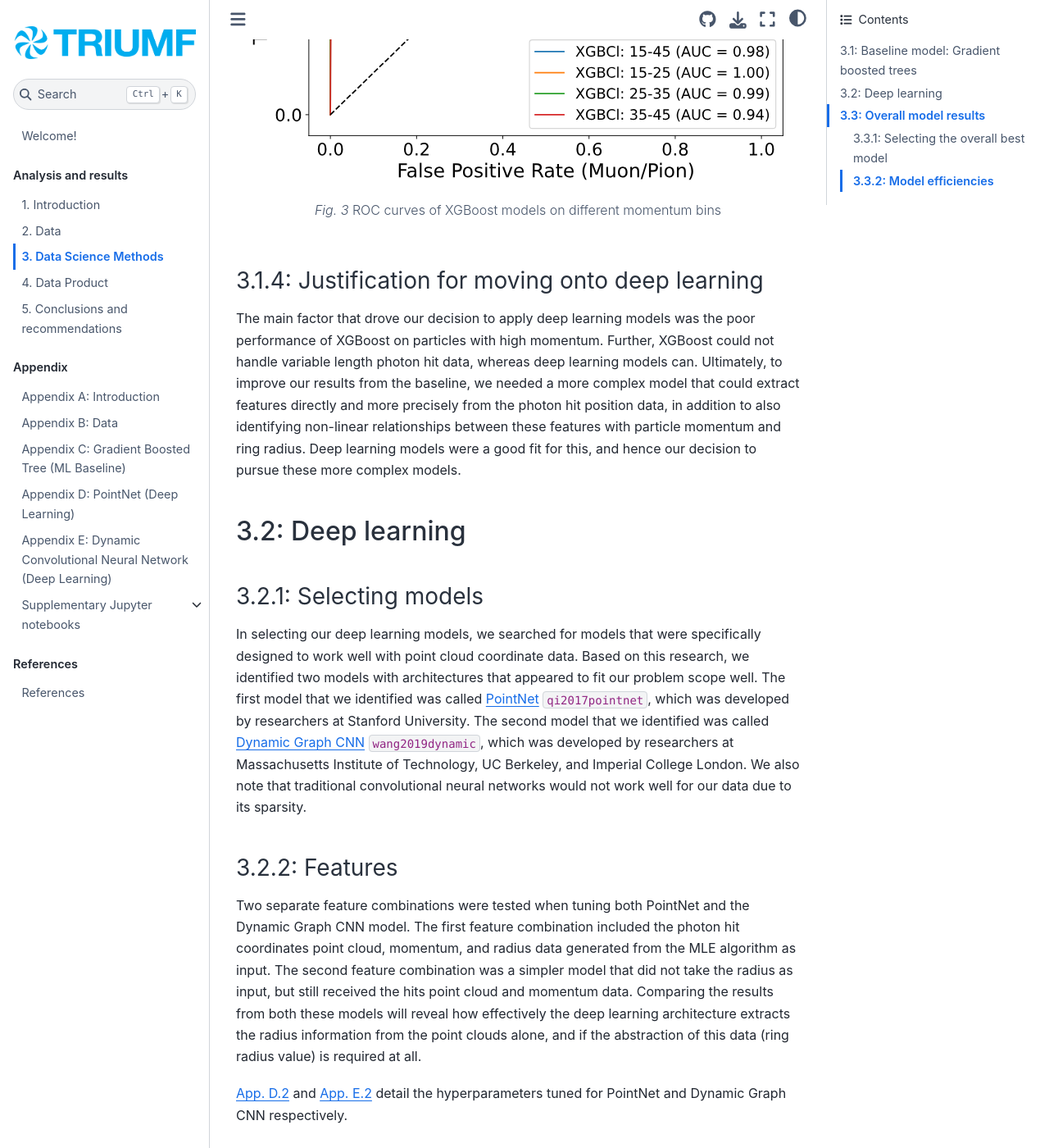
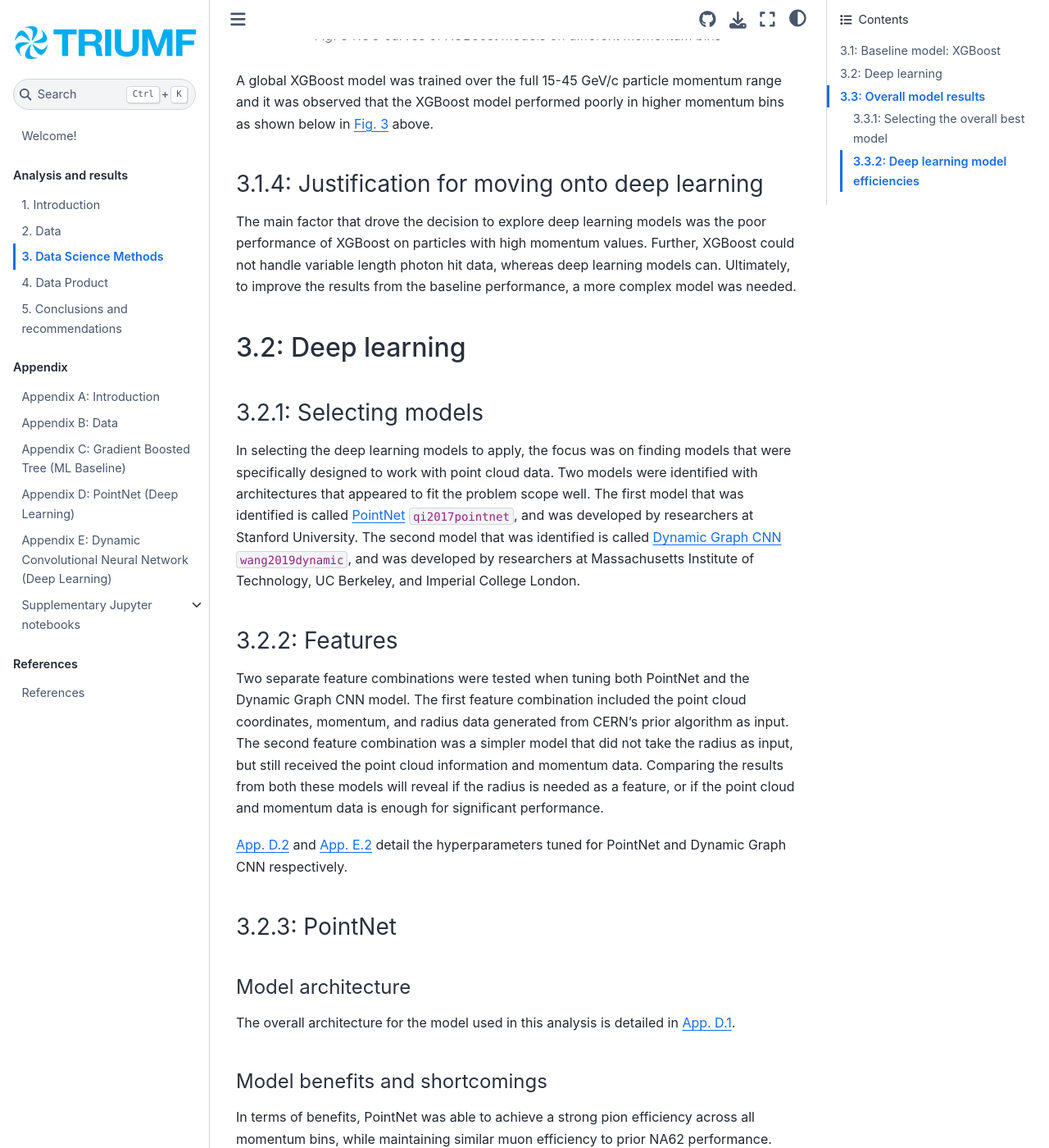
Before and after one commit to TRIUMF-Capstone2022/richai, a Jupyter Book: the page built from docs/final_report/analysis/data_science_methods.md, in a window 1280 px wide and 1400 px high, scrolled down 2338 px. Shown: the whole window at 82% size. Built offline with Jupyter Book 1.0.4 settings and Sphinx 7.4.7 and the Sphinx Book theme 1.1.4, drawn with Linux system fonts in a browser that asks for light colours; pages that are not in the unit, such as notebooks, are missing from menus; cross-references to code outside the pages are shown as plain code; some of the changed text lies outside the part shown.

Commit message:
docs: edits to final report content

````diff
--- a/docs/final_report/analysis/data_science_methods.md
+++ b/docs/final_report/analysis/data_science_methods.md
@@ -1,23 +1,20 @@
 # 3. Data Science Methods
 
-## 3.1: Baseline model: Gradient boosted trees
+## 3.1: Baseline model: XGBoost
 
 ### 3.1.1: Why we used this model
 
-XGBoost {cite}`Chen_2016` was chosen as our baseline machine learning model due to it's scalability and ease of use with tabular data.  In addition, XGBoost offers support for GPU acceleration, which was ideal in our scenario of working with a large dataset.  In general, the benefits of using XGBoost as our baseline model are discussed in {ref}`App. C.1 <appendix:ml_gbm:intro>`.
+XGBoost {cite}`Chen_2016` was chosen as the baseline machine learning model due to it's scalability and ease of use with tabular data.  In addition, XGBoost offers support for GPU acceleration, which is ideal when working with a large dataset.  The benefits of using XGBoost as our baseline model are further discussed in {ref}`App. C.1 <appendix:ml_gbm:intro>`.
 
 ### 3.1.2: Features
 
-We used the following features in training our XGBoost models:
-- `Ring radius`: Radius of the the circle fitted by TRIUMF's prior algorithm to the photon light hits of the particle decay.
-- `Momentum`: Particle momentum information.
-- `Total hits`: An engineered feature on total number of photon hits per decay event.  The "hits" were filtered to keep only those close in time, where "closeness" was determined based on a delta between the photon hit time and the CHOD detector time.
+The fitted ring radius, particle momentum, and total number of photon light hits (filtered for hits with a time close to the time the particle entered the detector), were used as features to train the XGBoost models.  Note that the point cloud conversion was not performed for the XGBoost baseline model.
 
 ### 3.1.3: Model benefits and shortcomings
 
-In terms of benefits, XGBoost is easy, simple and intuitive to use.  XGBoost is efficient in terms of low training time via GPU acceleration.
+In terms of benefits, XGBoost is easy, simple and intuitive to use.  Also, XGBoost is very efficient in terms of training time due to GPU acceleration.
 
-In terms of shortcomings, our XGBoost model does not capture the coordinate position data of the photon hits, as this is a variable length feature and XGBoost cannot support this without significant feature engineering.  Further, XGBoost did not perform well for pion or muon efficiency.
+In terms of shortcomings, the final XGBoost model does not capture the actual coordinate position of the photon light hits, as this feature is a variable in length (each event has a different number of light hits), and XGBoost is not designed to support variable length features. Further, the final XGBoost model did not perform well for pion or muon efficiency relative to CERN's prior algorithm.
 
 ### 3.1.4: Results
 
@@ -29,9 +26,7 @@
 XGBoost results
 ```
 
-As observed above in {numref}`xgb_results`, pion efficiency drops sharply with increase in momentum beyond 35 GeV/C. In addition, muon efficiency is also poor.
-
-Further, different XGBoost models were trained and tested on different momentum bins. A Global XGBoost model trained over the 15-45 GeV/c momentum bin, as well as local xgboost models were trained and evaluated. It was observed that the models performed poorly in higher momentum bins as shown below in {numref}`ROC_xgboost`.
+As observed above in {numref}`xgb_results`, the pion efficiency drops sharply as particle momentum increases beyond 35 GeV/C. In addition, the muon efficiency is poor across most momentum bins.
 
 ```{figure} ../images/xgb_results_pbins.svg
 ---
@@ -41,19 +36,21 @@
 ROC curves of XGBoost models on different momentum bins
 ```
 
+A global XGBoost model was trained over the full 15-45 GeV/c particle momentum range and it was observed that the XGBoost model performed poorly in higher momentum bins as shown below in {numref}`ROC_xgboost` above.
+
 ### 3.1.4: Justification for moving onto deep learning
 
-The main factor that drove our decision to apply deep learning models was the poor performance of XGBoost on particles with high momentum.  Further, XGBoost could not handle variable length photon hit data, whereas deep learning models can.  Ultimately, to improve our results from the baseline, we needed a more complex model that could extract features directly and more precisely from the photon hit position data, in addition to also identifying non-linear relationships between these features with particle momentum and ring radius.  Deep learning models were a good fit for this, and hence our decision to pursue these more complex models.
+The main factor that drove the decision to explore deep learning models was the poor performance of XGBoost on particles with high momentum values.  Further, XGBoost could not handle variable length photon hit data, whereas deep learning models can.  Ultimately, to improve the results from the baseline performance, a more complex model was needed.
 
 ## 3.2: Deep learning
 
 ### 3.2.1: Selecting models
 
-In selecting our deep learning models, we searched for models that were specifically designed to work well with point cloud coordinate data.  Based on this research, we identified two models with architectures that appeared to fit our problem scope well.  The first model that we identified was called [PointNet](https://arxiv.org/abs/1612.00593) {cite}`qi2017pointnet`, which was developed by researchers at Stanford University.  The second model that we identified was called [Dynamic Graph CNN](https://arxiv.org/abs/1801.07829) {cite}`wang2019dynamic`, which was developed by researchers at Massachusetts Institute of Technology, UC Berkeley, and Imperial College London.  We also note that traditional convolutional neural networks would not work well for our data due to its sparsity.
+In selecting the deep learning models to apply, the focus was on finding models that were specifically designed to work with point cloud data. Two models were identified with architectures that appeared to fit the problem scope well.  The first model that was identified is called [PointNet](https://arxiv.org/abs/1612.00593) {cite}`qi2017pointnet`, and was developed by researchers at Stanford University.  The second model that was identified is called [Dynamic Graph CNN](https://arxiv.org/abs/1801.07829) {cite}`wang2019dynamic`, and was developed by researchers at Massachusetts Institute of Technology, UC Berkeley, and Imperial College London.
 
 ### 3.2.2: Features
 
-Two separate feature combinations were tested when tuning both PointNet and the Dynamic Graph CNN model.  The first feature combination included the photon hit coordinates point cloud, momentum, and radius data generated from the MLE algorithm as input.  The second feature combination was a simpler model that did not take the radius as input, but still received the hits point cloud and momentum data. Comparing the results from both these models will reveal how effectively the deep learning architecture extracts the radius information from the point clouds alone, and if the abstraction of this data (ring radius value) is required at all.
+Two separate feature combinations were tested when tuning both PointNet and the Dynamic Graph CNN model.  The first feature combination included the point cloud coordinates, momentum, and radius data generated from CERN's prior algorithm as input.  The second feature combination was a simpler model that did not take the radius as input, but still received the point cloud information and momentum data. Comparing the results from both these models will reveal if the radius is needed as a feature, or if the point cloud and momentum data is enough for significant performance.
 
 {ref}`App. D.2 <appendix:deeplearning:pointnet:hyp>` and {ref}`App. E.2 <appendix:deeplearning:dgcnn:hyp>` detail the hyperparameters tuned for PointNet and Dynamic Graph CNN respectively.
 
@@ -61,7 +58,7 @@
 
 #### Model architecture
 
-The overall architecture for the model used in this analysis, including the modifiactions made to the base implementation, is  detailed in {ref}`App. D.1 <appendix:deeplearning:pointnet:arch>`.
+The overall architecture for the model used in this analysis is detailed in {ref}`App. D.1 <appendix:deeplearning:pointnet:arch>`.
 
 #### Model benefits and shortcomings
 
@@ -76,21 +73,22 @@
 
 PointNet ROC Curves
 ```
-As can be seen in the receiver operating characteristic curves ("ROC") in {numref}`pointnet_roc`, our best PointNet model used all of the available features (hits coordinate point cloud, momentum, and radius).  Further, in order to filter photon hits based on a time delta of hit time - CHOD time, we found that 0.20ns worked best for our model.  The learning rate that we used was a linear annealing scheduler, which starts with an initial learning rate of 0.0003 and increases to 0.003 in the first half of training, before decreasing back to the original learning rate in the second half of training.  The total number of epochs trained for were 16.
 
-Finally, we selected an operating point of 0.93 on the ROC curve, as this allowed us to achieve a strong pion efficiency while maintaining good muon efficiency relative to the NA62 results.
+As can be seen in the receiver operating characteristic curves ("ROC") in {numref}`pointnet_roc`, the best PointNet model used all of the available features (hits coordinate point cloud, momentum, and radius).  Further, in order to filter photon hits based on the time delta of photon light hit time less the time the particle entered the detector, a value of 0.50ns worked best.  The learning rate that was used was a linear annealing scheduler, which started at an initial learning rate of 0.0003 and increased to 0.003 in the first half of training, before decreasing back to the original learning rate in the second half of training to help convergence.  The total number of epochs of training was 16.
+
+Finally, an operating point of 0.93 was selected on the ROC curve, as this allowed the PointNet model to achieve a strong pion efficiency while also maintaining good muon efficiency relative to the prior NA62 results.
 
 ### 3.2.4: Dynamic Graph CNN
 
 #### Model architecture
 
-The overall architecture for the model used in this analysis, including the modifiactions made to the base implementation, is  detailed in {ref}`App. E.1 <appendix:deeplearning:dgcnn:arch>`.
+The overall architecture for the model used in this analysis is  detailed in {ref}`App. E.1 <appendix:deeplearning:dgcnn:arch>`.
 
 #### Model benefits and shortcomings
 
-In terms of benefits, Dynamic Graph CNN is designed to capture local information within the point cloud data {cite}`wang2019dynamic`, which is something that our other model (PointNet) cannot do.  Further, Dynamic Graph CNN total training time was almost two times faster than PointNet, as the number of model parameters was less.
+In terms of benefits, Dynamic Graph CNN is designed to capture local information within the point cloud data {cite}`wang2019dynamic`, which is something that PointNet cannot do.  Further, Dynamic Graph CNN total training time was almost two times faster than PointNet, as the number of model parameters was less.
 
-In terms of shortcomings, our best Dynamic Graph CNN can maintain a similar pion efficiency to PointNet, however, it struggles with muon efficiency.  We also note that Dynamic Graph CNN does not make use of a spatial transformer network, and therefore is not resistant to rotations of the input point cloud data.
+In terms of shortcomings, our best Dynamic Graph CNN can maintain a similar pion efficiency to PointNet, however, it struggles with muon efficiency.  Dynamic Graph CNN does not make use of a spatial transformer network, and therefore is not resistant to rotations of the input point cloud data.
 
 #### Best performing model
 
@@ -100,9 +98,9 @@
 Dynamic Graph CNN ROC Curves
 ```
 
-As can be seen in the receiver operating characteristic curves ("ROC") in {numref}`dgcnn_roc`, our best Dynamic Graph CNN model also used all of the features.  The time delta that worked best for filtering our hits was 0.30ns.  The learing rate used was the same as PointNet.  The total number of epochs trained for was 8.
+As can be seen in the receiver operating characteristic curves ("ROC") in {numref}`dgcnn_roc`, the best Dynamic Graph CNN model also used all of the features.  The time delta that worked best for filtering the photon light hits was 0.30ns.  The learning rate used was the same as PointNet.  The total number of epochs trained for was 8.
 
-We selected an operating point of 0.96 on the ROC curve, as this allowed us to achieve a strong pion efficiency.  We were unable to select an operating point that achieved both a good pion efficiency and a good muon efficiency.
+An operating point of 0.96 on the ROC curve was selected, as this allowed the model to achieve a strong pion efficiency.  An operating point could not be found that achieved both a good pion efficiency and a good muon efficiency.
 
 ## 3.3: Overall model results
 
@@ -114,9 +112,9 @@
 ROC Curves: All models
 ```
 
-In selecting our overall best model, we used the ROC curve.  As can be seen in the {numref}`all_models_roc`, our overall best model was PointNet, following by Dynamic Graph CNN.  Both deep learning models were able to surpass our baseline XGBoost model.
+As can be seen in {numref}`all_models_roc`, the overall best model was PointNet, following by Dynamic Graph CNN.  Both deep learning models were able to surpass our baseline XGBoost model.
 
-### 3.3.2: Model efficiencies
+### 3.3.2: Deep learning model efficiencies
 
 ```{figure} ../images/dgcnn_efficiency.png
 :name: dgcnn_efficiency
@@ -130,4 +128,4 @@
 PointNet Graph CNN Model Efficiencies
 ```
 
-In analyzing our final model performance in terms of pion and muon efficiency in {numref}`dgcnn_efficiency` and {numref}`pointnet_efficiency`, we note that both the PointNet and Dynamic Graph CNN models were able to surpass the prior NA62 pion efficiency performance across all momentum bins.  Unfortunately, the Dynamic Graph CNN model was unable to achieve a similar muon efficiency to NA62 in any momentum bin.  Finally, the PointNet model was able to surpass NA62 muon efficiency in momentum bins > 34 GeV/c.
+In analyzing the final model performance in terms of pion and muon efficiency in {numref}`dgcnn_efficiency` and {numref}`pointnet_efficiency`, it can be seen that both the PointNet and Dynamic Graph CNN models were able to surpass the prior NA62 pion efficiency performance across all momentum bins.  Unfortunately, the Dynamic Graph CNN model was unable to achieve a similar muon efficiency to NA62 in any momentum bin.  However, the PointNet model was able to surpass NA62 muon efficiency in momentum bins greater than 34 GeV/c.
````
Also changed, not shown: docs/final_report/analysis/conclusions_and_recommendations.md (+6 -6 lines), docs/final_report/analysis/data.md (+23 -6 lines), docs/final_report/analysis/data_product.md (+13 -14 lines), docs/final_report/analysis/introduction.md (+8 -5 lines), docs/final_report/welcome.md (+6 -2 lines).
